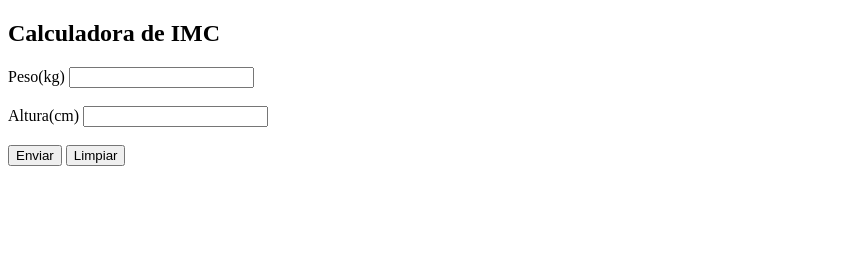
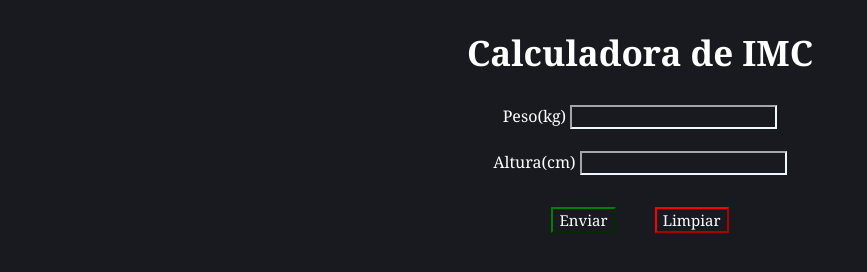
Before and after one commit to matiasbastidas/calculadora-imc, a plain HTML site: page index.html in a window 1280 px wide. Shown: the whole page, without its empty margins (0-867 px from the left). Drawn offline with Linux system fonts and the light colour scheme.

Commit message:
agregado readme, css y cambios en jsÂ

```diff
--- a/index.html
+++ b/index.html
@@ -1,21 +1,22 @@
 <!DOCTYPE html>
 <html>
 <head>
-    <title>Document</title>
+    <title>Calculadora de indice de masa corporal</title>
+    <link rel="stylesheet" href="style.css">
 </head>
 <body>
+    <div class="container">
         <h2> Calculadora de IMC</h2>
         <label for="peso">Peso(kg)</label>
         <input id='peso' type="number"><br><br>
         <label for="altura">Altura(cm)</label>
         <input id="altura" type="number"><br><br>
-    <button onclick='calcularIMC()'>Enviar</button>
-    <button onclick='recargar()'>Limpiar</button>
-
+        <button class="btn-enviar" onclick='calcularIMC()'>Enviar</button>
+        <button class="btn-limpiar" onclick='recargar()'>Limpiar</button>
         <p id='encabezado'></p>
         <p id='imc-resultado'></p>
         <p id='mensaje'></p>
-
+    </div>
     <script src="script.js"></script>
 </body>
 </html>
--- a/script.js
+++ b/script.js
@@ -1,7 +1,8 @@
 const calcularIMC = () => {
     peso = document.getElementById('peso').value
-    // calcular la altura cm a m
-    altura = (document.getElementById('altura').value) / 100
+
+    const metrosCentimetros = 100
+    altura = (document.getElementById('altura').value) / metrosCentimetros
 
     imc = peso / (Math.pow(altura, 2))
 
@@ -17,8 +18,6 @@ const calcularIMC = () => {
     } else {
         document.getElementById('mensaje').innerHTML = 'Estas con obesidad'
     }
-
-    console.log(peso, altura, imc)
 }
 
 const recargar = () => {
--- /dev/null
+++ b/style.css
@@ -0,0 +1,29 @@
+* {
+    background-color: #181A20;
+    color: white;
+    text-align: center;
+    font-family:Cambria, Cochin, Georgia, Times, 'Times New Roman', serif
+}
+
+h2 {
+    font-size: 35px;
+}
+
+input {
+    border-color: aliceblue;
+}
+
+button {
+    margin-top: 10px;
+    font-size: 15px;
+}
+
+.btn-enviar {
+    border-color: green;
+    margin-right: 20px;
+}
+
+.btn-limpiar{
+    border-color: red;
+    margin-left: 15px;
+}
```
Also changed, not shown: 1 other file. Lines whose indentation alone changed are shown as unchanged.
